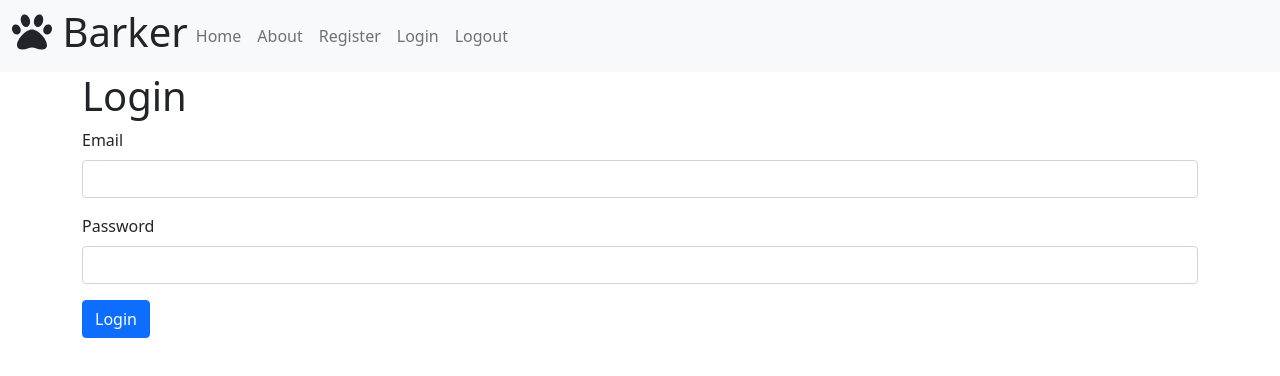
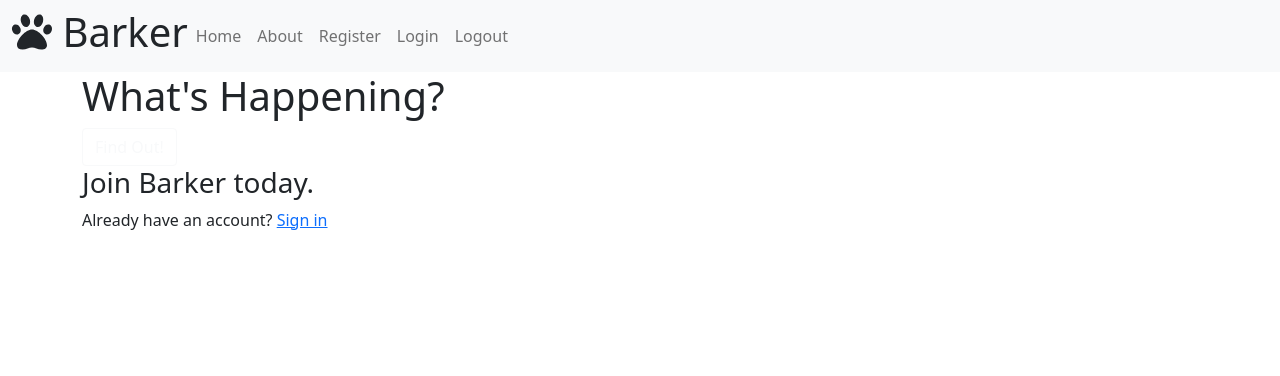
Before and after one commit to Nspired1/barker4, a React (Create React App) app in the folder client/: page / in a window 1280 px wide. Before the commit this address led to /login. Shown: the top 376 px of the page. Built offline with nearby package versions, Linux system fonts and the light colour scheme; no server answers; the HTML template or start-up script is replaced by a standard one.

Commit message:
fixed bug with displaying pages

```diff
--- a/client/src/App.js
+++ b/client/src/App.js
@@ -1,9 +1,11 @@
-// import "./App.css";
+import "./App.css";
+// import React, { Fragment } from "react";
 import { BrowserRouter as Router, Route, Switch } from "react-router-dom";
 import MessageState from "./context/message/MessageState";
 import AuthState from "./context/auth/AuthState";
 import AlertState from "./context/alert/AlertState";
 import Navbar from "./components/layout/Navbar";
+import Landing from "./components/pages/Landing";
 import Home from "./components/pages/Home";
 import About from "./components/pages/About";
 import Register from "./components/auth/Register";
@@ -26,7 +28,8 @@ const App = () => {
             <div className="container">
               <Alerts />
               <Switch>
-                <WithAuth exact path="/" component={Home} />
+                <Route exact path="/" component={Landing} />
+                <WithAuth exact path="/home" component={Home} />
                 <Route exact path="/about" component={About} />
                 <Route exact path="/register" component={Register} />
                 <Route exact path="/login" component={Login} />
```
